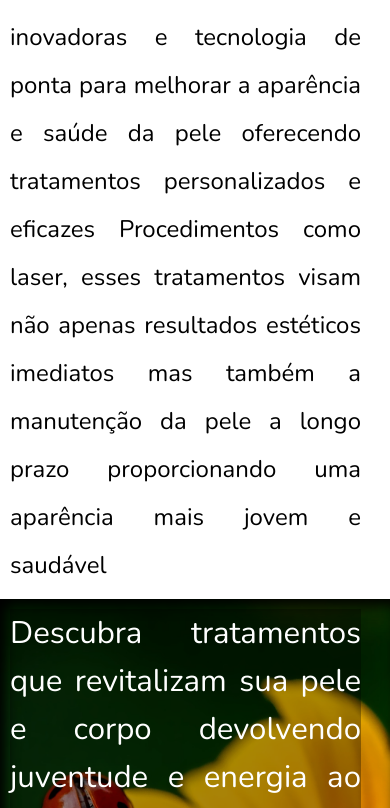
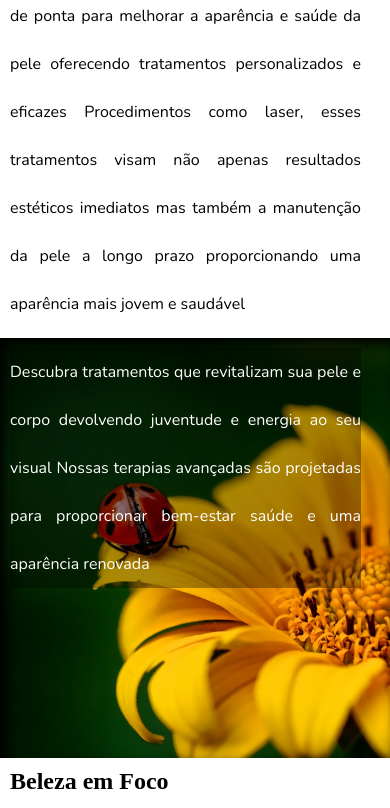
Before and after one commit to HeryclesFranca/projeto-girassol, a plain HTML site: page index.html in a window 390 px wide. Shown: the part 438-1246 px from the top of the page. Drawn offline with nearby package versions, Linux system fonts and the light colour scheme.

Commit message:
Update style.css

```diff
--- a/style.css
+++ b/style.css
@@ -93,6 +93,7 @@ section.video{
     background-image: url(imagens/android-chrome-192x192.png);
     background-position: right center;
     background-size: cover;
+
 }
 .img-cnt {
     display: flex;
@@ -122,9 +123,9 @@ section.video{
 }
 
 .caption {
-    margin-top: 10px; /* Espaço entre a imagem e a legenda */
+    margin-top: 5px; /* Espaço entre a imagem e a legenda */
     font-size: 14px; /* Tamanho da fonte da legenda */
-    color: #333; /* Cor da fonte da legenda */
+    color: #333;
 }
 aside > h3 {
     padding-bottom: 20px;
@@ -151,15 +152,27 @@ footer{
     margin-top: 30px;
 }
 
-@media (max-width: 768px){
+@media ( max-width: 768px){
     section {
         padding: 10px;
     }
     h2{
-        text-align: center;
+        width: 98vw;
+        font-size: 1em;
+        line-height: normal;
+        text-align: left ;
     }
-    section > p{
+    p , section.img p{
         font-family: var(--font2);
         width: 90vw;
+        text-align: justify;
+        font-size: 16px;
+    }
+    p.button{
+        display:flex;
+        flex-wrap: wrap;
+    }
+    .img{
+        height: 400px!important;
     }
 }
```
